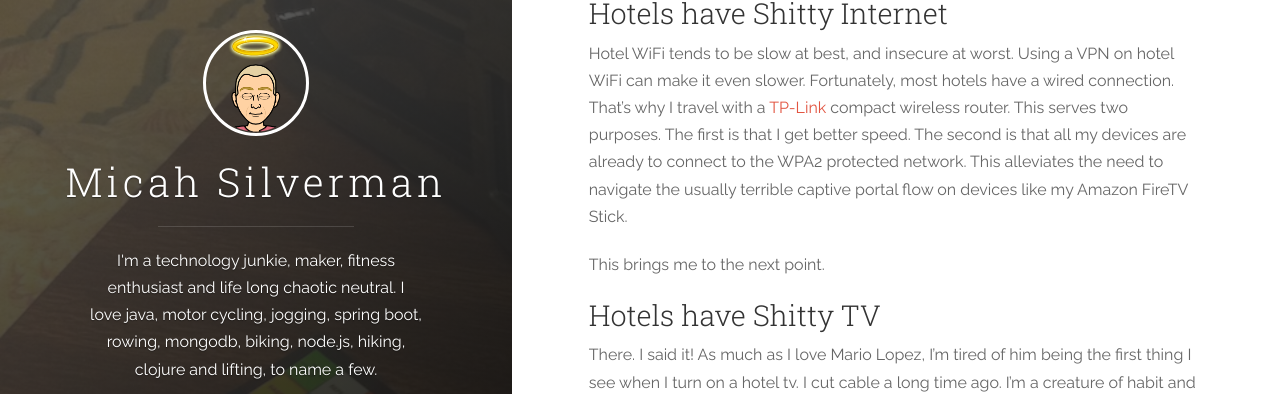
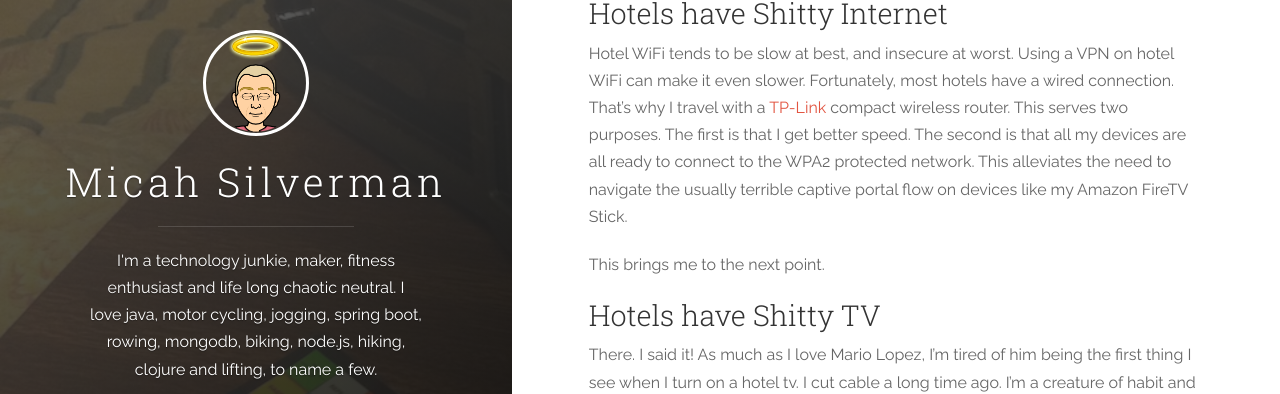
Before and after one commit to dogeared/dogeared.github.io, a Jekyll site: the page built from _posts/2019-07-12-road-warrior-kit.md, in a window 1280 px wide and 900 px high, scrolled down 1755 px. Shown: the part 162-556 px from the top of the window. Built offline with Jekyll 4.4.1, drawn with Linux system fonts in a browser that asks for light colours; nearby versions of some CDN libraries; comment, search, counter and statistics services are not loaded.

Commit message:
minor edit

```diff
--- a/_posts/2019-07-12-road-warrior-kit.md
+++ b/_posts/2019-07-12-road-warrior-kit.md
@@ -28,7 +28,7 @@ When I arrive at a hotel, I like to make it my own. It usually takes me 5 - 10 m
 
 ### Hotels have Shitty Internet
 
-Hotel WiFi tends to be slow at best, and insecure at worst. Using a VPN on hotel WiFi can make it even slower. Fortunately, most hotels have a wired connection. That's why I travel with a [TP-Link]() compact wireless router. This serves two purposes. The first is that I get better speed. The second is that all my devices are already to connect to the WPA2 protected network. This alleviates the need to navigate the usually terrible captive portal flow on devices like my Amazon FireTV Stick.
+Hotel WiFi tends to be slow at best, and insecure at worst. Using a VPN on hotel WiFi can make it even slower. Fortunately, most hotels have a wired connection. That's why I travel with a [TP-Link]() compact wireless router. This serves two purposes. The first is that I get better speed. The second is that all my devices are all ready to connect to the WPA2 protected network. This alleviates the need to navigate the usually terrible captive portal flow on devices like my Amazon FireTV Stick.
 
 This brings me to the next point.
 
```
